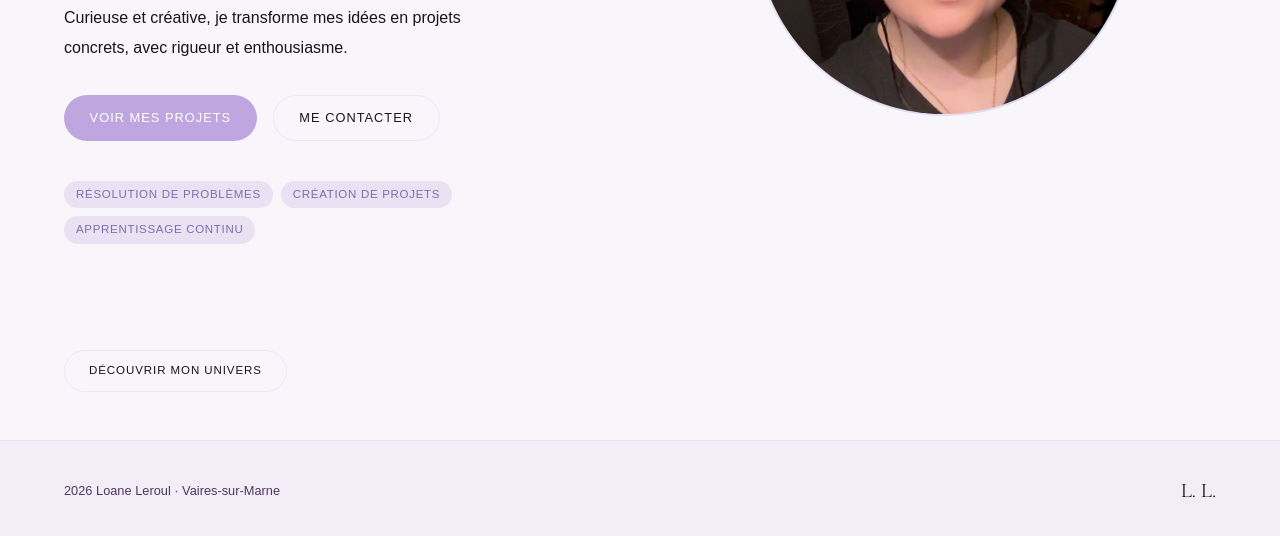
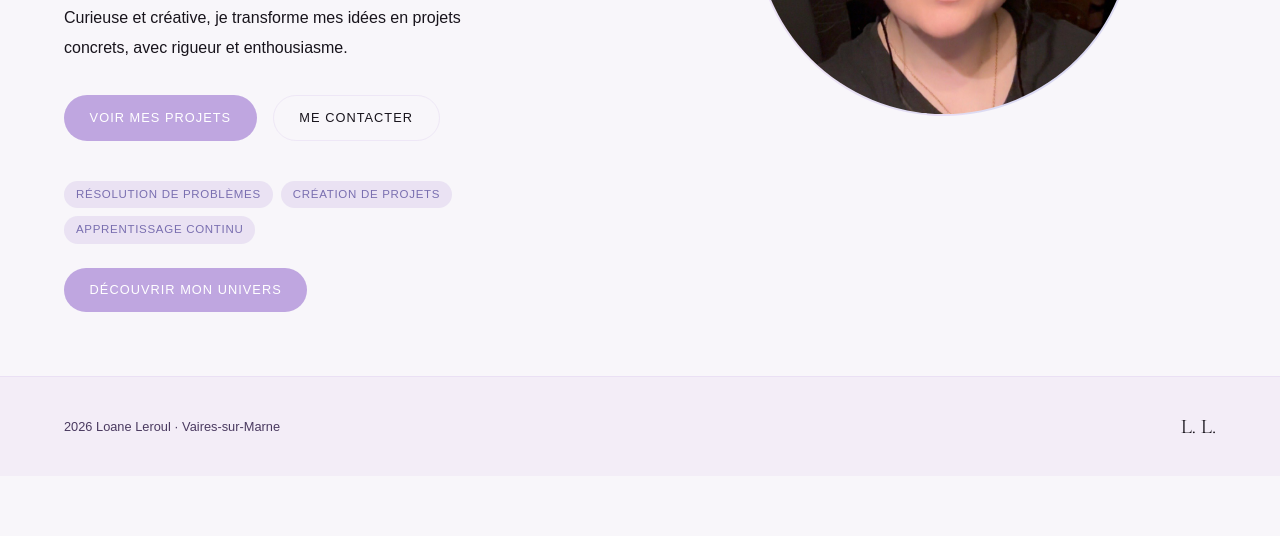
Before and after one commit to lotiva/Portfolio, a plain HTML site: page index.html in a window 1280 px wide. Shown: the part 450-986 px from the top of the page. After the commit the page ends 926 px from the top, so only its background shows below. Drawn offline with nearby package versions, Linux system fonts and the light colour scheme.

Commit message:
fin du fix du bouton

```diff
--- a/index.css
+++ b/index.css
@@ -140,25 +140,7 @@ h1 em {
 
 /* défilement */
 .scroll-hint {
-  display: inline-flex;
-  width: fit-content;
-  align-items: center;
-  margin: 0 5vw 3rem;
-  padding: 0.65rem 1.5rem;
-  border: 1.5px solid var(--border);
-  border-radius: 999px;
-  font-size: 0.72rem;
-  font-weight: 400;
-  letter-spacing: 0.08em;
-  text-transform: uppercase;
-  color: var(--text2);
-  text-decoration: none;
-  transition: background 0.2s, color 0.2s;
-}
-
-.scroll-hint:hover {
-  background: var(--lavender);
-  color: var(--text);
+  margin-top: 1.5rem;
 }
 
 .scroll-hint::before {
@@ -191,9 +173,4 @@ h1 em {
     height: 270px;
     top: 0;
   }
-  .scroll-hint {
-    margin: 0 auto 3rem;
-    display: flex;
-    justify-content: center;
-  }
 }
--- a/index.html
+++ b/index.html
@@ -46,6 +46,8 @@
         <span class="tag tag-blue">Création de projets</span>
         <span class="tag tag-beige">Apprentissage continu</span>
       </div>
+
+      <a href="about.html" class="btn btn-primary scroll-hint fade-up fade-up-3">Découvrir mon univers</a>
     </div>
 
     <div class="hero-right fade-up fade-up-2">
@@ -61,8 +63,6 @@
     </div>
 
   </section>
-
-  <a href="about.html" class="scroll-hint">Découvrir mon univers</a>
 </div>
 
 <footer>
```
